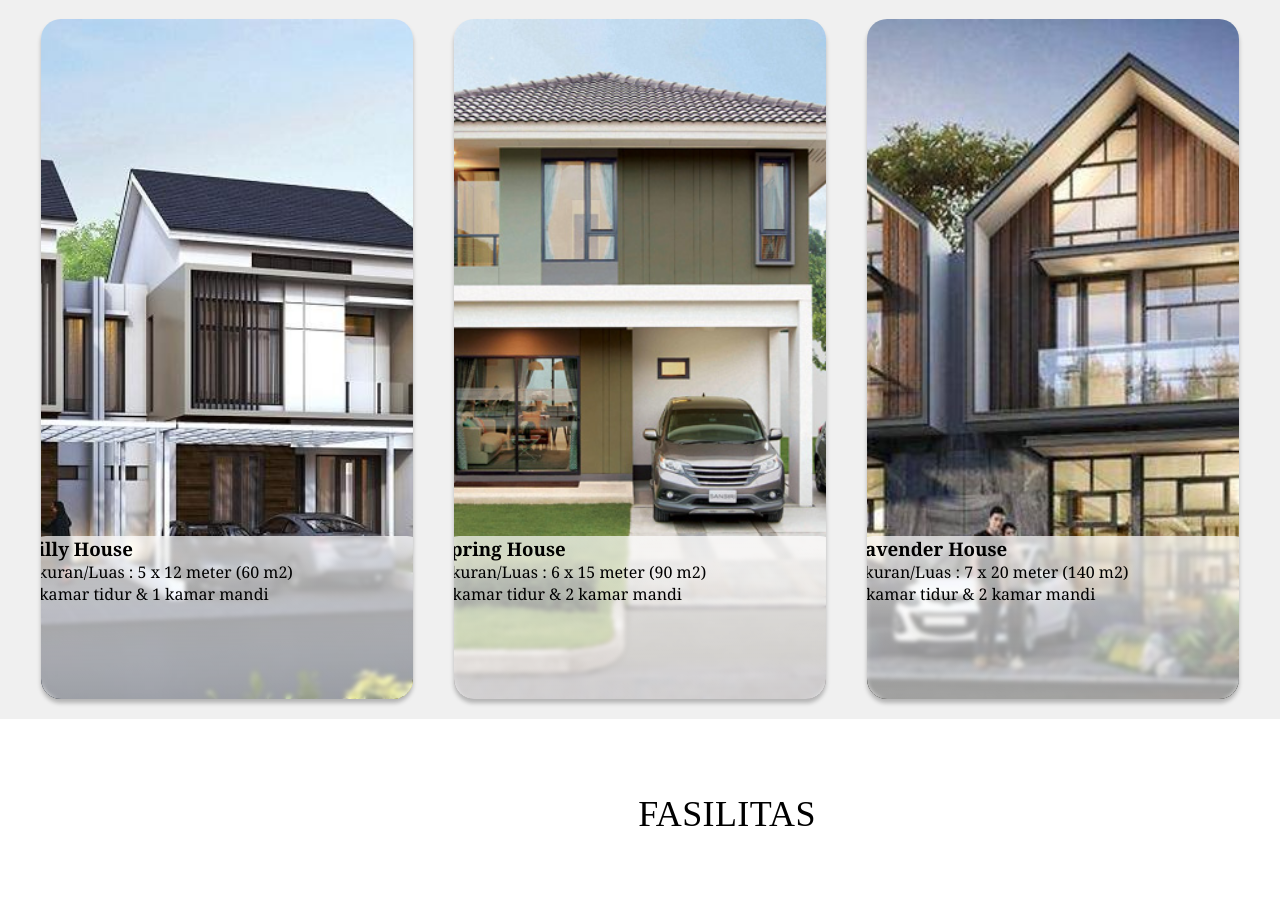
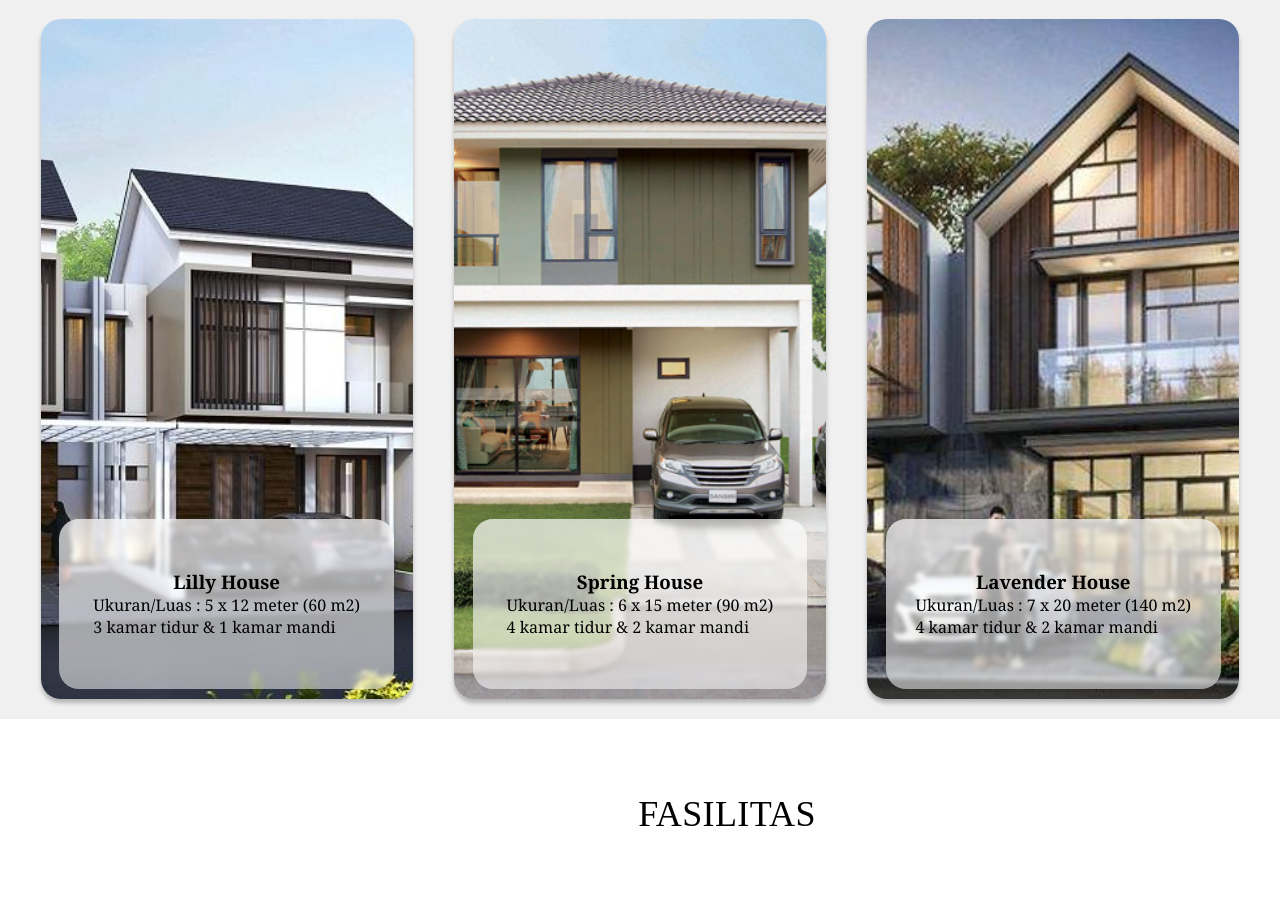
Before and after one commit to inzaghipa1709/Projects-Web-Programming, a PHP site: page / in a window 1280 px wide; the page is wider, and only the part inside the window is pictured. Shown: the part 1638-2536 px from the top of that part. Run offline with PHP 8.4, Linux system fonts and the light colour scheme; some libraries are stand-ins or nearby versions.

Commit message:
Add files via upload

```diff
--- a/Projects-Web-Programming/css/style.css
+++ b/Projects-Web-Programming/css/style.css
@@ -5,12 +5,13 @@
 }
 
 body {
-  margin: 0;
+  margin: auto;
   padding: 0;
   font-size: 16px;
   font-family: Georgia, "Times New Roman", Times, serif;
   position: relative;
   background-color: #ffffff;
+  max-width: 1440px;
 }
 
 header {
@@ -225,9 +226,13 @@
 
   /* new rule */
   align-self: center;
+  display: flex;
+  flex-direction: column;
+  justify-content: center;
+  align-items: center;
 
-  width: 401px;
-  height: 163px;
+  width: 90%;
+  height: 25%;
   background: linear-gradient(
     179.57deg,
     #ffffff 0.37%,
@@ -238,6 +243,7 @@
   backdrop-filter: blur(2px);
   /* Note: backdrop-filter has minimal browser support */
   border-radius: 20px;
+  margin-bottom: 10px;
 }
 
 .section1 .deskripsi1 {
```
